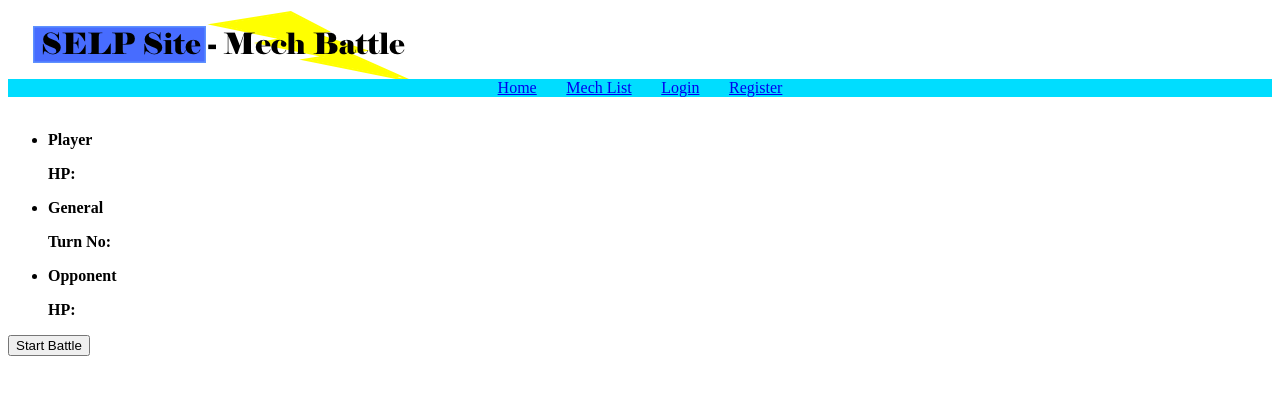
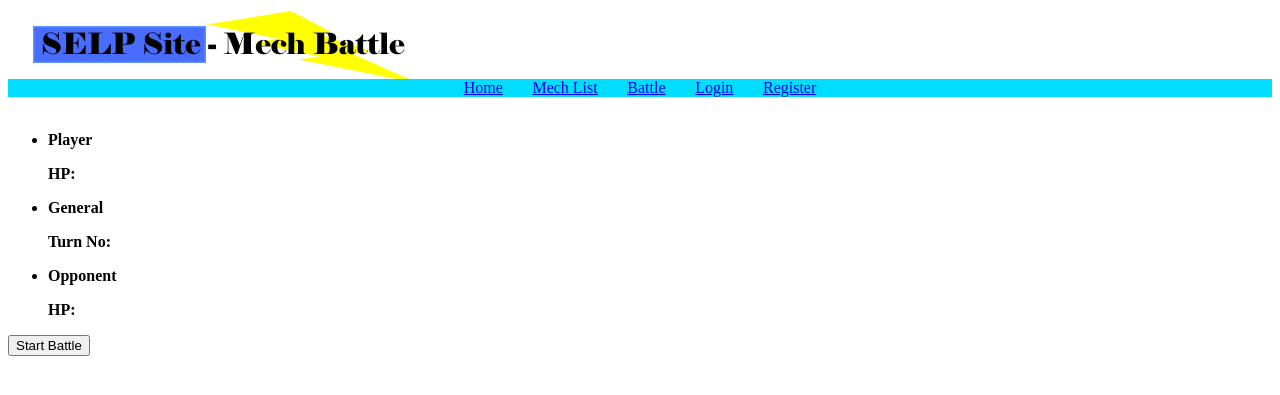
Before and after one commit to Barker404/SELP, a Django app: page /battle/ in a window 1280 px wide. Shown: the top 395 px of the page. Run offline with Django 3.2, Linux system fonts and the light colour scheme; parts of the project's set-up code (start-up, migrations or seed data) failed here and were passed over; some libraries are stand-ins or nearby versions.

Commit message:
Added a battle link to the navigation bar

```diff
--- a/selpsite/templates/base.html
+++ b/selpsite/templates/base.html
@@ -16,6 +16,7 @@
         <ul>
             <li><a href="/">Home</a></li>
             <li><a href="{% url 'index' %}">Mech List</a></li>
+            <li><a href="{% url 'battle' %}">Battle</a></li>
             {% if user.is_authenticated %}
               <li><a href="{% url 'account' %}">{{ user.username }}</a></li>
               <li><a href="{% url 'logout' %}">Logout</a></li>
```
